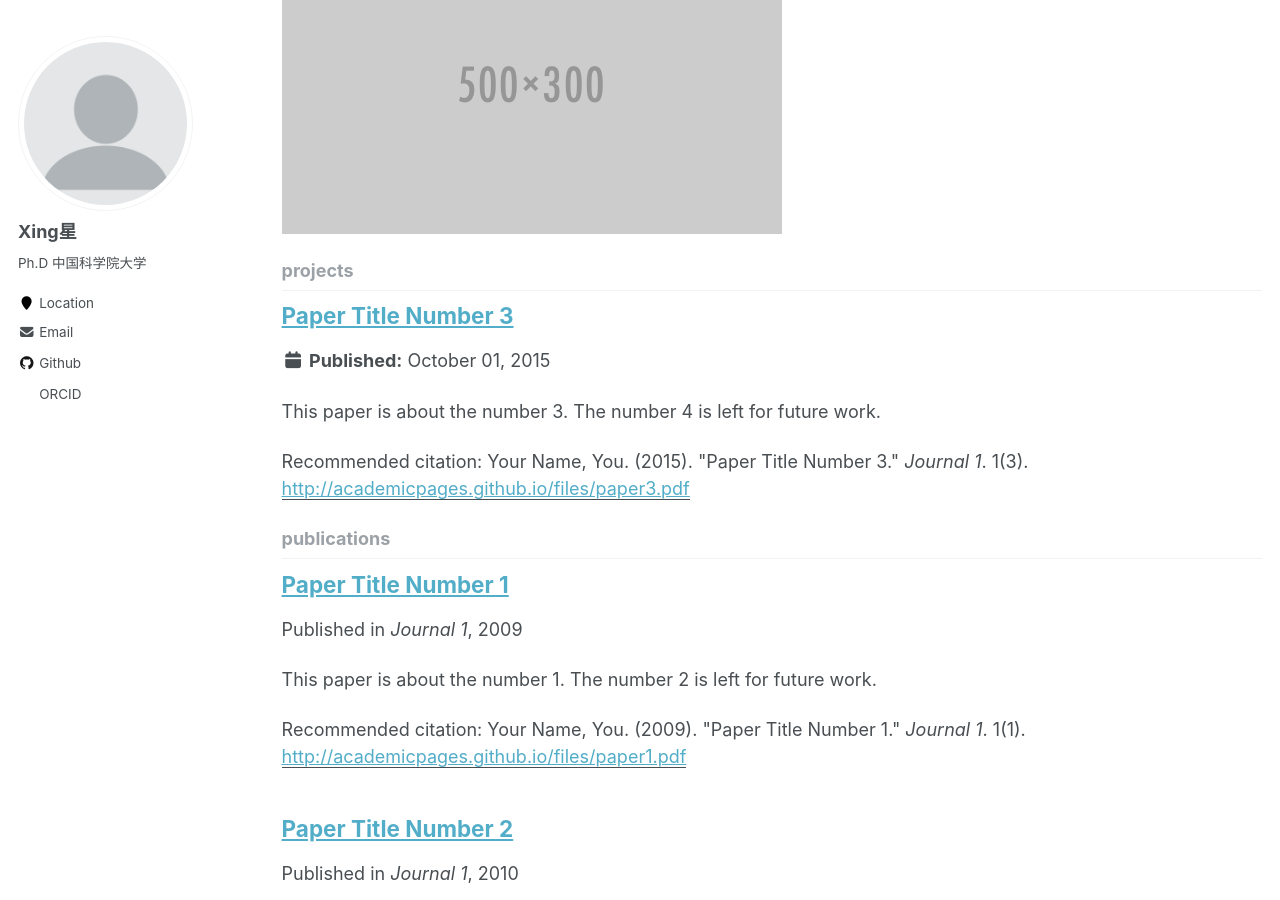
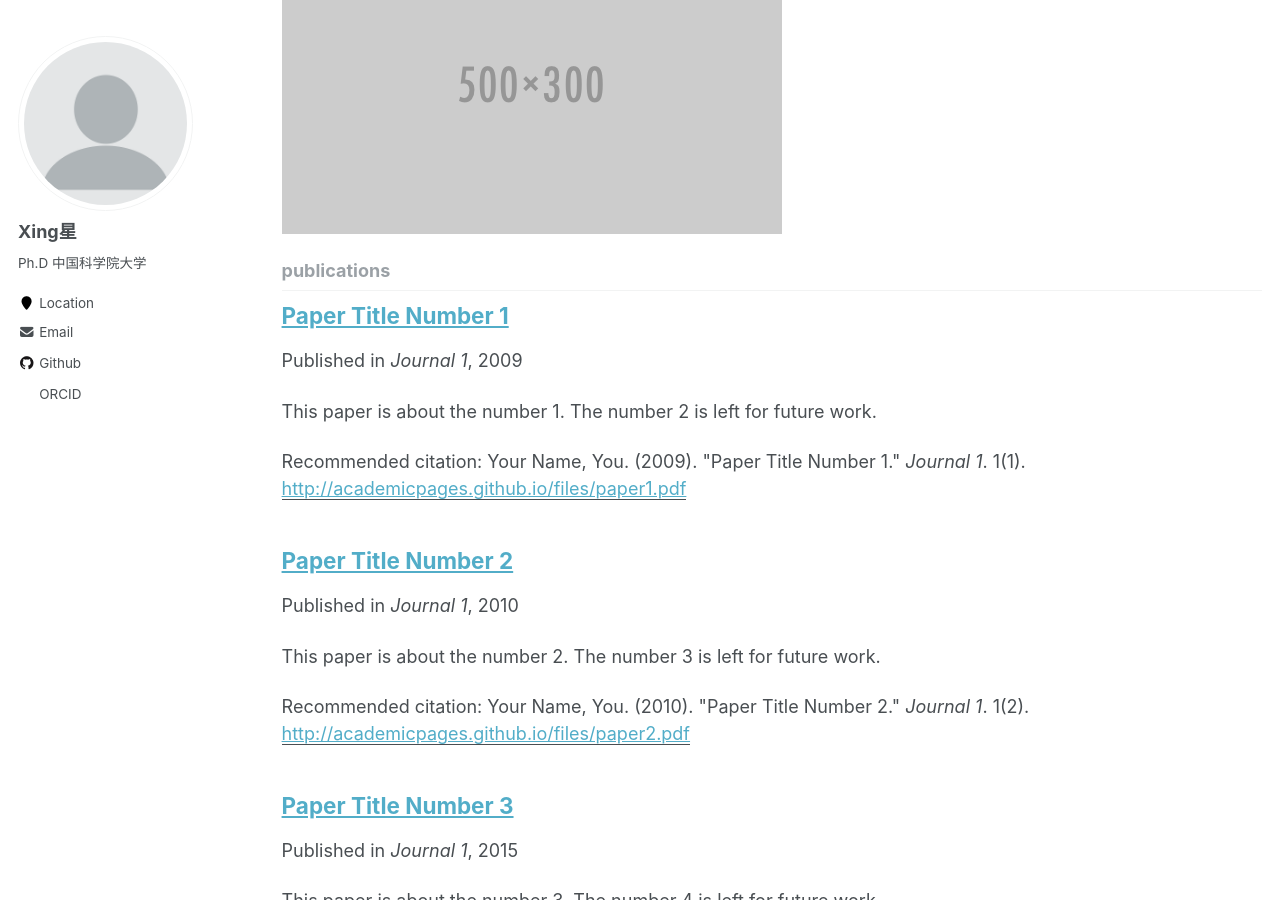
Before and after one commit to CongUcas/CongUcas.github.io, a Jekyll site: the page built from _pages/collection-archive.html, in a window 1280 px wide and 900 px high, scrolled down 870 px. Built offline with Jekyll 4.4.1, drawn with Linux system fonts in a browser that asks for light colours; nearby versions of some CDN libraries; some web fonts are replaced; a script bundle is joined from its source files by our own code; library files that are not in the unit come from our copies; part of the change alters nothing that is shown.

Commit message:
Add files via upload

```diff
--- a/_config.yml
+++ b/_config.yml
@@ -68,7 +68,7 @@ og_image                 :  # Open Graph/Twitter default site image
 social:
   type                   : # Person or Organization (defaults to Person)
   name                   : # If the user or organization name differs from the site's name
-  links: # An array of links to social media profiles
+  links                  : # An array of links to social media profiles
 
 
 # Analytics
@@ -96,7 +96,7 @@ author:
   flickr           :
   facebook         :
   foursquare       :
-  github           : "https://github.com/CongUcas"
+  github           : "/CongUcas"
   google_plus      :
   keybase          :
   instagram        :
@@ -187,9 +187,6 @@ collections:
   talks:
     output: true
     permalink: /:collection/:path/
-  projects:
-    output: true
-    permalink: /:collection/:path/
 
 
 # Defaults
@@ -247,14 +244,7 @@ defaults:
       layout: talk
       author_profile: true
       share: true
-  # _projects
-  - scope:
-      path: ""
-      type: projects
-    values:
-      layout: project
-      author_profile: true
-      share: true
+
 
 # Sass/SCSS
 sass:
```
